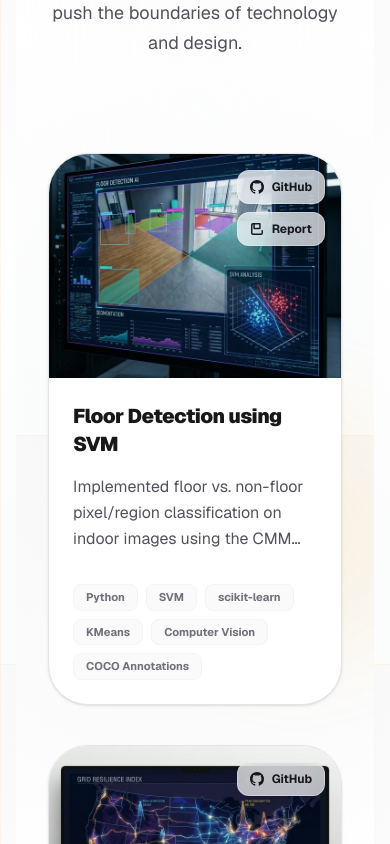
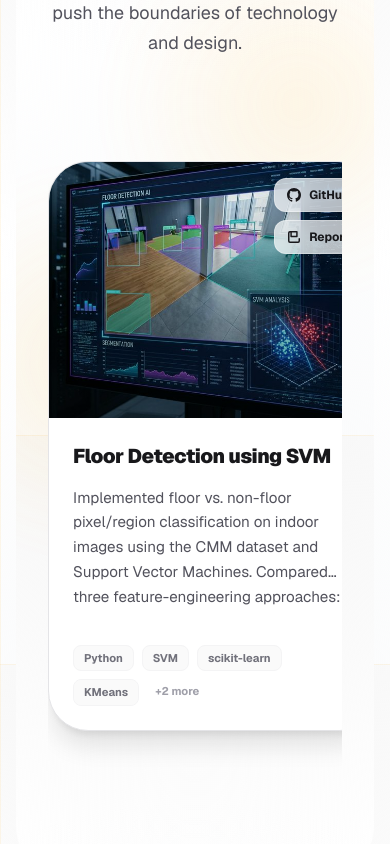
Before and after one commit to RAVIYADAV6522/ravi-portfolio, a Next.js app: page / in a window 390 px wide. Shown: the part 4400-5244 px from the top of the page. Built offline with nearby package versions, Linux system fonts and the light colour scheme.

Commit message:
animations

```diff
--- a/src/components/ProjectsSection.tsx
+++ b/src/components/ProjectsSection.tsx
@@ -49,6 +49,44 @@ export function ProjectsSection() {
       ],
       links: [{ label: "GitHub", href: "#", type: "github" }],
     },
+
+    {
+      title: "Floor Detection using SVM",
+      description:
+        "Implemented floor vs. non-floor pixel/region classification on indoor images using the CMM dataset and Support Vector Machines. Compared three feature-engineering approaches: RGB-only pixels, RGB + spatial coordinates, and KMeans-based region-level features. Method 3 (KMeans regions) achieved ~92.5% test accuracy with the fastest training time.",
+      image: "/projects/floor-detection.png",
+      tags: [
+        "Python",
+        "SVM",
+        "scikit-learn",
+        "KMeans",
+        "Computer Vision",
+        "COCO Annotations",
+      ],
+      links: [
+        { label: "GitHub", href: "#", type: "github" },
+        { label: "Report", href: "#", type: "report" },
+      ],
+    },
+
+    {
+      title: "Floor Detection using SVM",
+      description:
+        "Implemented floor vs. non-floor pixel/region classification on indoor images using the CMM dataset and Support Vector Machines. Compared three feature-engineering approaches: RGB-only pixels, RGB + spatial coordinates, and KMeans-based region-level features. Method 3 (KMeans regions) achieved ~92.5% test accuracy with the fastest training time.",
+      image: "/projects/floor-detection.png",
+      tags: [
+        "Python",
+        "SVM",
+        "scikit-learn",
+        "KMeans",
+        "Computer Vision",
+        "COCO Annotations",
+      ],
+      links: [
+        { label: "GitHub", href: "#", type: "github" },
+        { label: "Report", href: "#", type: "report" },
+      ],
+    },
     {
       title: "Monte Carlo Simulation for Stock Portfolio",
       description:
@@ -89,23 +127,26 @@ export function ProjectsSection() {
           </p>
         </div>
 
-        <div className="mt-24 grid gap-10 lg:grid-cols-2">
-          {projects.map((project, idx) => (
+        {/* Premium Horizontal Slider Container */}
+        {/* Note: scrollbar hiding classes added for a clean look */}
+        <div className="group/carousel mt-16 flex w-full snap-x snap-mandatory gap-6 overflow-x-auto pb-16 pt-10 [-ms-overflow-style:none] [scrollbar-width:none] sm:gap-8 lg:mt-24 lg:px-4 [&::-webkit-scrollbar]:hidden">
+          {projects.map((project, idx) => {
+            return (
               <article
                 key={project.title}
-              className="group relative flex flex-col overflow-hidden rounded-[2.5rem] border border-zinc-200 bg-white shadow-sm transition-all duration-500 hover:-translate-y-2 hover:shadow-[0_32px_64px_-16px_rgba(0,0,0,0.1)]"
+                className="group relative flex w-[85vw] shrink-0 snap-center snap-always flex-col overflow-hidden rounded-[2.5rem] border border-zinc-200 bg-white shadow-xl transition-all duration-500 ease-out sm:w-[360px] md:w-[400px] lg:group-hover/carousel:opacity-50 lg:hover:!scale-[1.03] lg:hover:!opacity-100 lg:hover:z-50 lg:hover:-translate-y-4 lg:hover:shadow-[0_40px_80px_-20px_rgba(0,0,0,0.2)]"
               >
-              {/* Image Container - Reduced Height */}
-              <div className="relative h-56 overflow-hidden bg-zinc-100 sm:h-64">
+                {/* Image Container */}
+                <div className="relative h-64 overflow-hidden bg-zinc-100 sm:h-72">
                   <Image
                     src={project.image}
                     alt={project.title}
                     fill
-                  className="object-cover transition-transform duration-700 group-hover:scale-105"
+                    className="object-cover transition-transform duration-700 group-hover:scale-110"
                   />
-                <div className="absolute inset-0 bg-gradient-to-t from-black/20 to-transparent" />
+                  <div className="absolute inset-0 bg-gradient-to-t from-black/40 to-transparent" />
 
-                {/* Floating Tags Overlay (Mobile only or decorative) */}
+                  {/* Floating Links */}
                   <div className="absolute top-4 right-4 flex flex-col gap-2">
                     {project.links.map((link) => (
                       <a
@@ -128,29 +169,34 @@ export function ProjectsSection() {
                   </div>
                 </div>
 
-              {/* Content - Reduced Padding and Text Size */}
+                {/* Content */}
                 <div className="flex flex-grow flex-col p-6 sm:p-8">
-                <h3 className="text-xl font-black tracking-tight text-zinc-900 group-hover:text-zinc-700 sm:text-2xl">
+                  <h3 className="text-xl font-black tracking-tight text-zinc-900 transition-colors group-hover:text-zinc-700 sm:text-2xl">
                     {project.title}
                   </h3>
-                <p className="mt-4 flex-grow text-base leading-relaxed text-zinc-600 line-clamp-3">
+                  <p className="mt-4 flex-grow text-[0.95rem] leading-relaxed text-zinc-600 line-clamp-4">
                     {project.description}
                   </p>
 
-                {/* Tech Tags - Reduced Margin */}
                   <div className="mt-8 flex flex-wrap gap-2">
-                  {project.tags.map((tag) => (
+                    {project.tags.slice(0, 4).map((tag) => (
                       <span
                         key={tag}
-                      className="rounded-lg border border-zinc-100 bg-zinc-50 px-3 py-1 text-[0.7rem] font-bold text-zinc-500 transition-colors group-hover:border-zinc-200 group-hover:bg-zinc-100 group-hover:text-zinc-900"
+                        className="rounded-lg border border-zinc-100 bg-zinc-50 px-2.5 py-1 text-[0.7rem] font-bold text-zinc-500 transition-colors group-hover:border-zinc-200 group-hover:bg-zinc-100"
                       >
                         {tag}
                       </span>
                     ))}
+                    {project.tags.length > 4 && (
+                      <span className="rounded-lg px-2 py-1 text-[0.7rem] font-bold text-zinc-400">
+                        +{project.tags.length - 4} more
+                      </span>
+                    )}
                   </div>
                 </div>
               </article>
-          ))}
+            );
+          })}
         </div>
       </div>
     </section>
```
Lines whose indentation alone changed are shown as unchanged.
